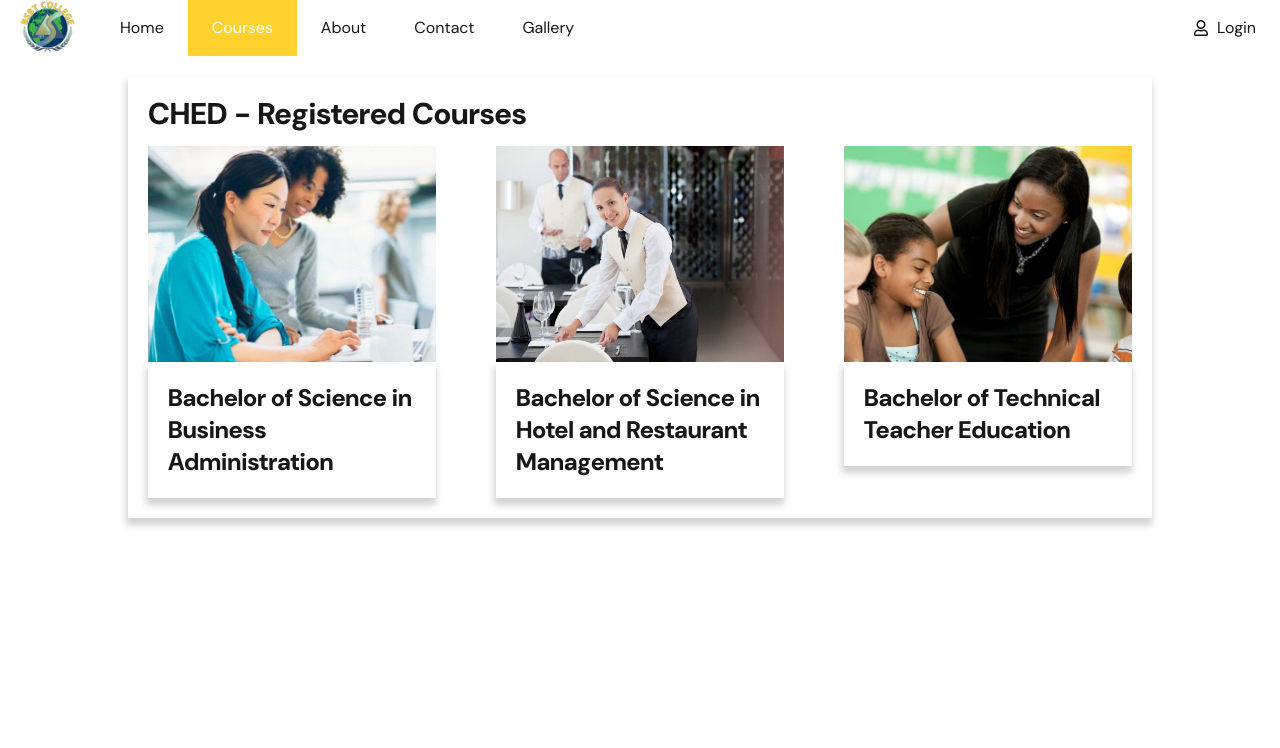
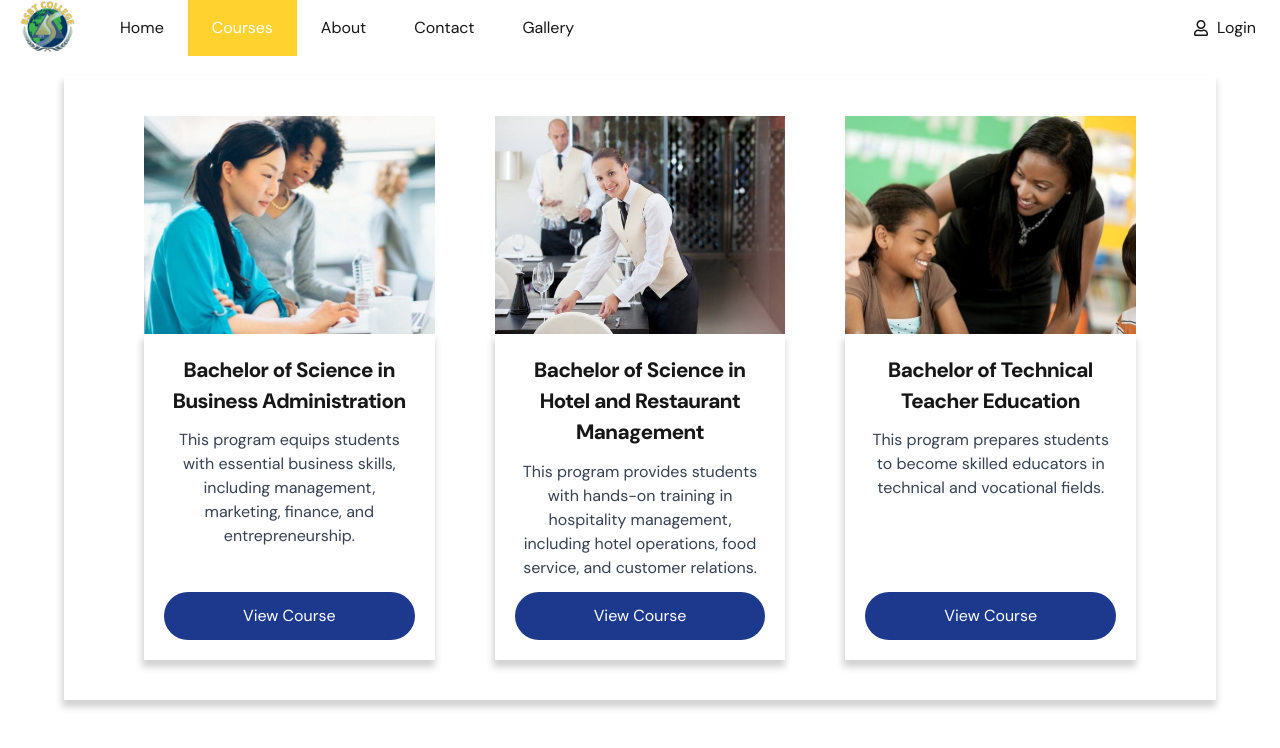
Before and after one commit to kdamiiii/personal-project, a Next.js app in the folder frontend/: page /courses in a window 1280 px wide. Shown: the top 748 px of the page. Built offline with nearby package versions, Linux system fonts and the light colour scheme.

Commit message:
Added design for the courses cards and created new button component

```diff
--- /dev/null
+++ b/frontend/src/components/buttons.tsx
@@ -0,0 +1,26 @@
+"use client";
+
+export type ButtonProps = {
+  children: React.ReactNode;
+  handleOnClickAction: () => void;
+  className?: string;
+  color?: string;
+};
+
+export const Button: React.FC<ButtonProps> = ({
+  children,
+  handleOnClickAction,
+  className,
+  color = "bg-blue-900",
+}) => {
+  return (
+    <button
+      onClick={(e) => {
+        handleOnClickAction();
+      }}
+      className={`rounded-full text-white p-3 border-none hover:bg-blue-800 ${color} ${className}`}
+    >
+      {children}
+    </button>
+  );
+};
--- a/frontend/src/components/cards.tsx
+++ b/frontend/src/components/cards.tsx
@@ -1,6 +1,7 @@
 export type CardTitleType = {
   title: string;
   description?: string;
+  footer?: React.ReactNode | undefined;
 };
 
 type CardType = {
@@ -18,11 +19,22 @@ export const Card: React.FC<CardType> = ({ children, className = "" }) => {
   );
 };
 
-export const CardTitle: React.FC<CardTitleType> = ({ title, description }) => {
+export const CardTitle: React.FC<CardTitleType> = ({
+  title,
+  description,
+  footer,
+}) => {
   return (
-    <Card className="w-full p-5">
-      <h4 className="font-bold text-2xl">{title}</h4>
-      {description && <p>{description}</p>}
+    <Card className={`w-full h-full p-5 text-center`}>
+      <h4 className={`font-bold text-[1.3em]`}>{title}</h4>
+      {description && (
+        <p className="text-[1em] text-gray-700 my-3">{description}</p>
+      )}
+      {footer}
     </Card>
   );
 };
+
+export const CardFooter: React.FC<CardType> = ({ children }) => {
+  return <div className="flex flex-col border-t-1 py-3 mt-3">{children}</div>;
+};
--- a/frontend/src/components/courses.tsx
+++ b/frontend/src/components/courses.tsx
@@ -1,7 +1,11 @@
-import { Card, CardTitle } from "./cards";
+"use client";
+
+import { Button } from "./buttons";
+import { Card, CardFooter, CardTitle } from "./cards";
 
 export type CourseType = {
   name: string;
+  description?: string;
   majors?: string[];
   picture?: string;
 };
@@ -19,11 +23,10 @@ export const CoursesContainer: React.FC<CoursesContainerProps> = ({
   categories,
 }) => {
   return (
-    <div className="flex flex-row w-[80vw] py-5">
+    <div className="flex flex-row w-[90vw] py-5">
       {categories.map(({ name, courses }) => {
         return (
-          <Card className="w-full p-5 gap-3.5" key={name}>
-            <h1 className="text-3xl">{name}</h1>
+          <Card className="w-full px-20 py-10  gap-3.5" key={name}>
             <div className="flex justify-items-start w-full gap-15 font-normal">
               {courses.map((course) => (
                 <Course key={course.name} {...course} />
@@ -36,11 +39,26 @@ export const CoursesContainer: React.FC<CoursesContainerProps> = ({
   );
 };
 
-const Course: React.FC<CourseType> = ({ name, picture }) => {
+const Course: React.FC<CourseType> = ({
+  name,
+  picture,
+  description,
+  majors,
+}) => {
+  const handleClick = () => {};
+
   return (
-    <div className="flex flex-col w-[20em]">
+    <div className="flex flex-col w-[20em] h-full">
       <img src={picture} />
-      <CardTitle title={name} />
+      <CardTitle
+        title={name}
+        description={description}
+        footer={
+          <Button className="mt-auto" handleOnClickAction={handleClick}>
+            View Course
+          </Button>
+        }
+      />
     </div>
   );
 };
--- a/frontend/src/components/navbar/navbar.tsx
+++ b/frontend/src/components/navbar/navbar.tsx
@@ -1,38 +1,55 @@
-'use client'
+"use client";
 
-import { navButtons, NavButtonType } from "@/constants/nav"
-import { capitalizeFirstLetter } from "@/utils/textUtils"
-import { usePathname,useRouter } from "next/navigation"
-import { useEffect } from "react"
+import { NAV_BUTTONS, NavButtonType } from "@/constants/nav";
+import { capitalizeFirstLetter } from "@/utils/textUtils";
+import { usePathname, useRouter } from "next/navigation";
 
-export const NavBar = () =>{
+type NavButtonProps = NavButtonType & {
+  handleOnClick: (link: string) => void;
+};
+
+export const NavBar = () => {
   const router = useRouter();
 
   const handleOnClick = (navLink: string) => {
     router.push(navLink);
-    }
+  };
 
   return (
     <div className="h-[7vh] flex items-center">
-            <img className="h-full px-5" src="bsbt.jpg"/>
-            {
-                navButtons.map(btn=><NavButton key={btn.name} {...btn} handleOnClick={handleOnClick}/>)
-            }
+      <img className="h-full px-5" src="bsbt.jpg" />
+      {NAV_BUTTONS.map((btn) => (
+        <NavButton key={btn.name} {...btn} handleOnClick={handleOnClick} />
+      ))}
     </div>
-    )
-}
+  );
+};
 
-type NavButtonProps = NavButtonType & {
-    handleOnClick: (link:string)=> void
-}
-
-const NavButton:React.FC<NavButtonProps> = ({name, link, options, icon:Icon, handleOnClick}) => {
+const NavButton: React.FC<NavButtonProps> = ({
+  name,
+  link,
+  options,
+  icon: Icon,
+  handleOnClick,
+}) => {
   const isSelected = usePathname() === link;
 
   return (
-        <button onClick={()=>{handleOnClick(link)}} className={`px-6 flex items-center gap-2 text-10 font-normal h-full ${options ?? ''} ${isSelected ? 'bg-amber-300 text-white' : 'transition-colors duration-300 hover:bg-amber-200 hover:text-gray-700'}`} type="button">
+    <button
+      onClick={() => {
+        handleOnClick(link);
+      }}
+      className={`px-6 flex items-center gap-2 text-10 font-normal h-full ${
+        options ?? ""
+      } ${
+        isSelected
+          ? "bg-amber-300 text-white"
+          : "transition-colors duration-300 hover:bg-amber-200 hover:text-gray-700"
+      }`}
+      type="button"
+    >
       {Icon && <Icon />}
       {capitalizeFirstLetter(name)}
     </button>
-    )
-}
+  );
+};
--- a/frontend/src/constants/courses.ts
+++ b/frontend/src/constants/courses.ts
@@ -6,6 +6,8 @@ export const COURSES: CourseCategoryType[] = [
     courses: [
       {
         name: "Bachelor of Science in Business Administration",
+        description:
+          "This program equips students with essential business skills, including management, marketing, finance, and entrepreneurship.",
         picture: "/photos/BA.jpg",
         majors: [
           "Financial Management",
@@ -16,10 +18,14 @@ export const COURSES: CourseCategoryType[] = [
       {
         name: "Bachelor of Science in Hotel and Restaurant Management",
         picture: "/photos/HRM.jpg",
+        description:
+          "This program provides students with hands-on training in hospitality management, including hotel operations, food service, and customer relations.",
       },
       {
         name: "Bachelor of Technical Teacher Education",
         picture: "/photos/Educator.jpg",
+        description:
+          "This program prepares students to become skilled educators in technical and vocational fields.",
         majors: ["Food Service Management", "Automotive"],
       },
     ],
--- a/frontend/src/constants/nav.ts
+++ b/frontend/src/constants/nav.ts
@@ -1,39 +1,38 @@
-import { IconType } from "react-icons"
+import { IconType } from "react-icons";
 import { FaRegUser } from "react-icons/fa";
 
 export type NavButtonType = {
-    name: string
-    link: string
-    icon?: IconType
-    options?: string
-}
+  name: string;
+  link: string;
+  icon?: IconType;
+  options?: string;
+};
 
-
-export const navButtons: NavButtonType[] = [
+export const NAV_BUTTONS: NavButtonType[] = [
   {
-        name:"home",
-        link:'/'
+    name: "home",
+    link: "/",
   },
   {
-        name:"courses",
-        link:'/courses'
+    name: "courses",
+    link: "/courses",
   },
   {
-        name:"about",
-        link:'/about'
+    name: "about",
+    link: "/about",
   },
   {
-        name:"contact",
-        link:'/contact'
+    name: "contact",
+    link: "/contact",
   },
   {
-        name:'gallery',
-        link:'/gallery'
+    name: "gallery",
+    link: "/gallery",
   },
   {
-        name:'login',
-        link:'/login',
+    name: "login",
+    link: "/login",
     icon: FaRegUser,
-        options:'ml-auto'
-    }
-]
+    options: "ml-auto",
+  },
+];
```
Lines whose indentation alone changed are shown as unchanged.
